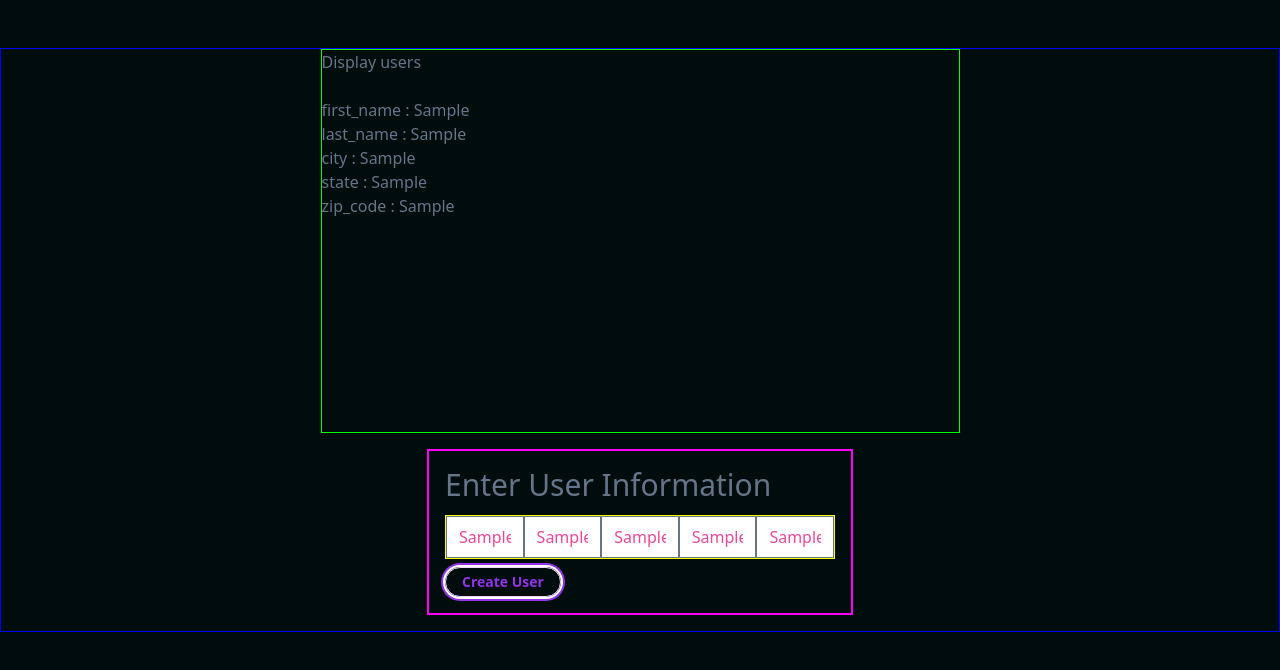
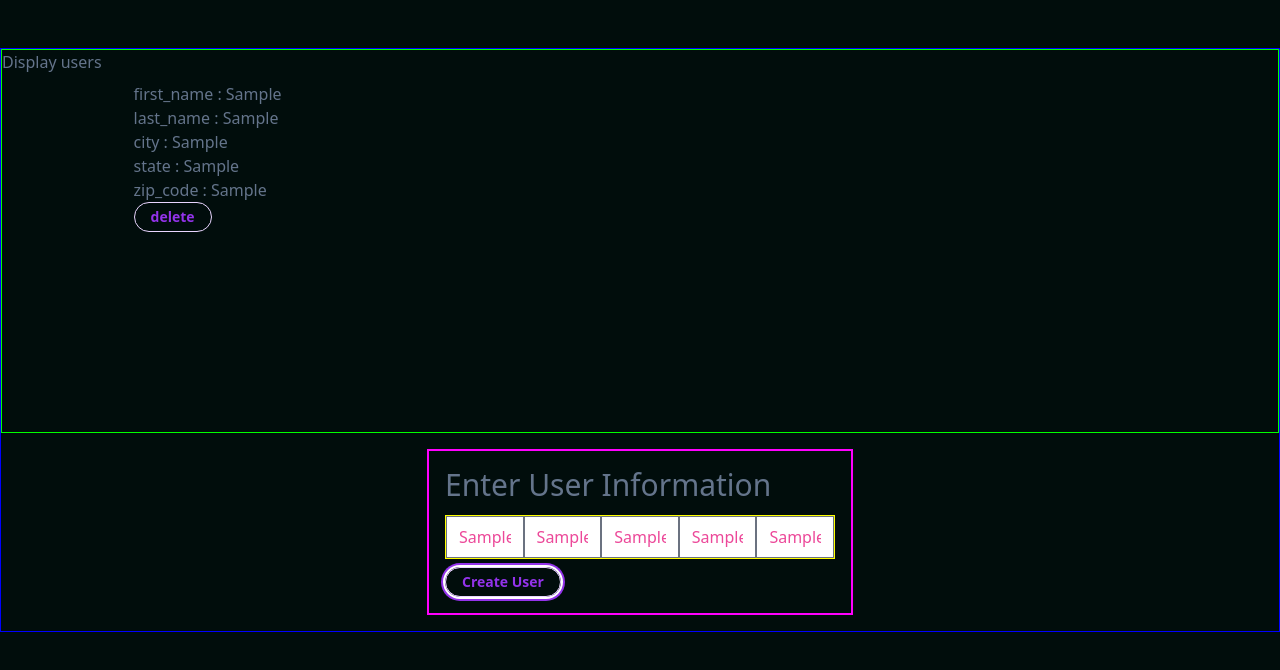
Before and after one commit to wasabi805/tailwind, a website: page src/index.html in a window 1280 px wide. Both pictures are taken after typing "Sample", "Sample", "Sample", "Sample", "Sample" into the empty fields and a click on the button "Create User". Drawn offline with nearby package versions, Linux system fonts and the light colour scheme; files that its build step writes are made by us from their sources.

Commit message:
added delete button to userProfile.

```diff
--- a/src/index.html
+++ b/src/index.html
@@ -20,8 +20,8 @@
     >
       <div
         id="displayUsers"
-        class="w-1/2 h-96 text-slate-500"
-        style="border: 1px solid lime"
+        class="w-full h-96 flex text-slate-500"
+        style="border: 1px solid lime; overflow: scroll"
       >
         <h3 class="text-slate-500">Display users</h3>
       </div>
--- a/src/js/index.js
+++ b/src/js/index.js
@@ -15,11 +15,23 @@ function capitalize(str) {
 }
 
 function buildUsersList(users) {
-  const displayUsers = document.getElementById("displayUsers");
   let text;
+  const listWrapper = document.createElement("div");
+  listWrapper.style.cssText =
+    "margin: 2rem; min-width: 12rem; max-width: 12rem;";
+
+  const deleteButton = document.createElement("button");
+  deleteButton.innerHTML = "delete";
+  deleteButton.onclick = () => {
+    alert("hi");
+  };
+  deleteButton.className =
+    "px-4 py-1 text-sm text-purple-600 font-semibold rounded-full border border-purple-200 hover:text-white hover:bg-purple-600 hover:border-transparent focus:outline-none focus:ring-2 focus:ring-purple-600 focus:ring-offset-2";
+
   const list = document.createElement("o");
-  list.style.cssText = "list-style: none; margin: 2rem";
+  list.style.cssText = "list-style: none; ";
 
+  /* Turn Object into ordered list */
   Object.entries(users).forEach((item) => {
     const listItem = document.createElement("li");
     listItem.className = "text-slate-500";
@@ -30,7 +42,9 @@ function buildUsersList(users) {
     list.appendChild(listItem);
   });
   console.log(list);
-  document.getElementById("displayUsers").appendChild(list);
+  listWrapper.appendChild(list);
+  listWrapper.append(deleteButton);
+  document.getElementById("displayUsers").appendChild(listWrapper);
 }
 
 function handleSubmit() {
```
